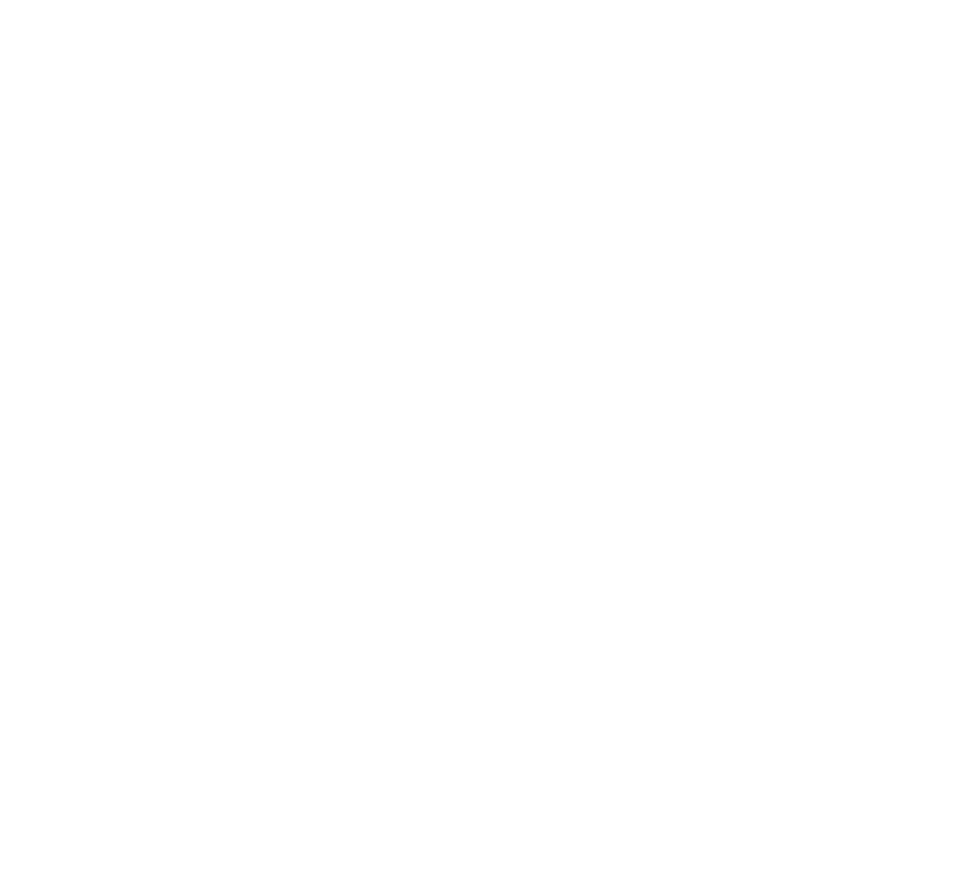
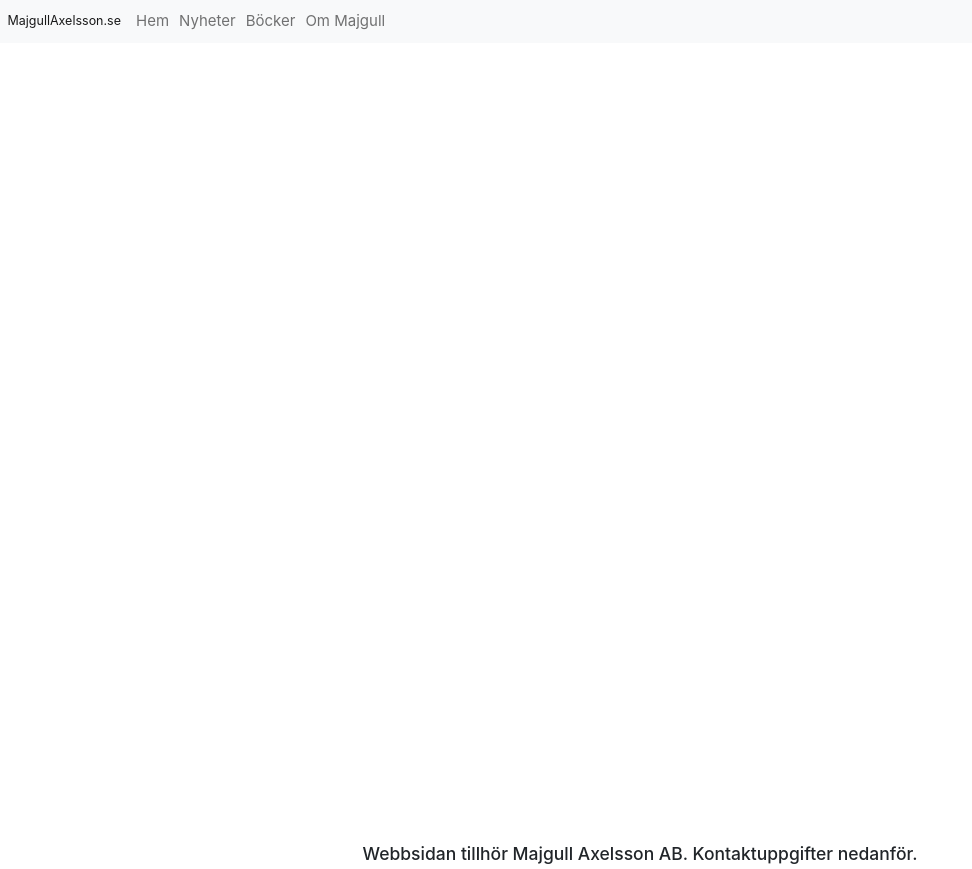
Before and after one commit to patrik-schoon-axelsson/majgullaxelsson.se, a Next.js app: page /nyheter in a window 1280 px wide. Shown: the whole page, without its empty margins (0-972 px from the left). Before the commit the page ends 800 px from the top, so only its background shows below. Built offline with nearby package versions, Linux system fonts and the light colour scheme.

Commit message:
Added Layouts to news-pages

```diff
--- a/pages/nyheter/index.js
+++ b/pages/nyheter/index.js
@@ -1,13 +1,16 @@
+import Layout from "../../components/Layout";
 import { Container, Row, Col } from "react-bootstrap";
 
 const NewsIndexPage = () => {
 
     return (
-        <Container>
-            <Row>
+        <Layout>
+            <Container>
+                <Row>
 
-            </Row>
-        </Container>
+                </Row>
+            </Container>
+        </Layout>
     )
 
 };
```
Also changed, not shown: pages/nyheter/[slug].js (+7 -4 lines).
